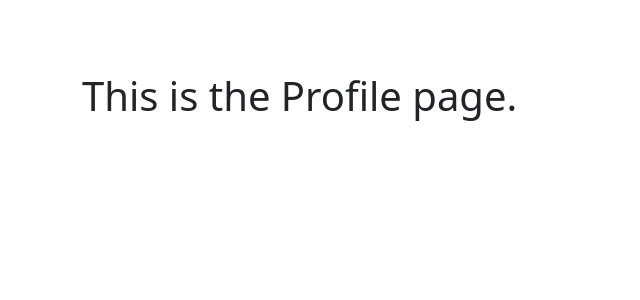
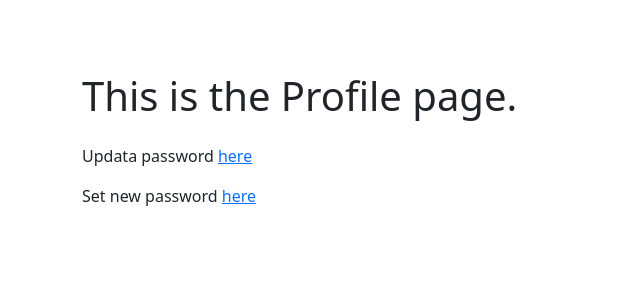
Before and after one commit to Mohaiminul69/django-practice-18.5, a Django app: page /profile/ in a window 1280 px wide. Shown: the part 56-356 px from the top of the page, without its empty margins (0-640 px from the left). Run offline with Django 5.2, Linux system fonts and the light colour scheme; the first user in the database is signed in; some libraries are stand-ins or nearby versions.

Commit message:
update and set password done.

```diff
--- a/authentication/profile_app/templates/profile.html
+++ b/authentication/profile_app/templates/profile.html
@@ -2,6 +2,9 @@
 <section class="py-5">
   <h1>This is the Profile page.</h1>
 
-  <div class="my-4"></div>
+  <div class="my-4">
+    <p>Updata password <a href="{% url 'change_password_page' %}">here</a></p>
+    <p>Set new password <a href="{% url 'set_password_page' %}">here</a></p>
+  </div>
 </section>
 {% endblock %}
--- a/authentication/profile_app/urls.py
+++ b/authentication/profile_app/urls.py
@@ -1,6 +1,14 @@
 from django.contrib import admin
 from django.urls import path
-from profile_app.views import home, sign_up, user_login, user_logout, profile
+from profile_app.views import (
+    home,
+    sign_up,
+    user_login,
+    user_logout,
+    profile,
+    change_password,
+    set_password,
+)
 
 urlpatterns = [
     path("", home, name="homepage"),
@@ -8,4 +16,6 @@ urlpatterns = [
     path("login/", user_login, name="login_page"),
     path("logout/", user_logout, name="logout_page"),
     path("profile/", profile, name="profile_page"),
+    path("change_password/", change_password, name="change_password_page"),
+    path("set_password/", set_password, name="set_password_page"),
 ]
--- a/authentication/profile_app/views.py
+++ b/authentication/profile_app/views.py
@@ -1,7 +1,11 @@
 from django.shortcuts import render, redirect
 from .forms import RegistrationForm
 from django.contrib import messages
-from django.contrib.auth.forms import AuthenticationForm
+from django.contrib.auth.forms import (
+    AuthenticationForm,
+    PasswordChangeForm,
+    SetPasswordForm,
+)
 from django.contrib.auth import authenticate, login, logout
 from django.contrib.auth.decorators import login_required
 
@@ -55,3 +59,29 @@ def user_logout(request):
 @login_required
 def profile(request):
     return render(request, "profile.html")
+
+
+@login_required
+def change_password(request):
+    if request.method == "POST":
+        form = PasswordChangeForm(data=request.POST, user=request.user)
+        if form.is_valid():
+            form.save()
+            messages.success(request, "Password Updated Successfully")
+            return redirect("profile_page")
+    else:
+        form = PasswordChangeForm(user=request.user)
+    return render(request, "password.html", {"form": form})
+
+
+@login_required
+def set_password(request):
+    if request.method == "POST":
+        form = SetPasswordForm(data=request.POST, user=request.user)
+        if form.is_valid():
+            form.save()
+            messages.success(request, "Password Updated Successfully")
+            return redirect("profile_page")
+    else:
+        form = SetPasswordForm(user=request.user)
+    return render(request, "password.html", {"form": form})
```
Also changed, not shown: authentication/profile_app/templates/password.html (added, +12 -0 lines), authentication/db.sqlite3.
